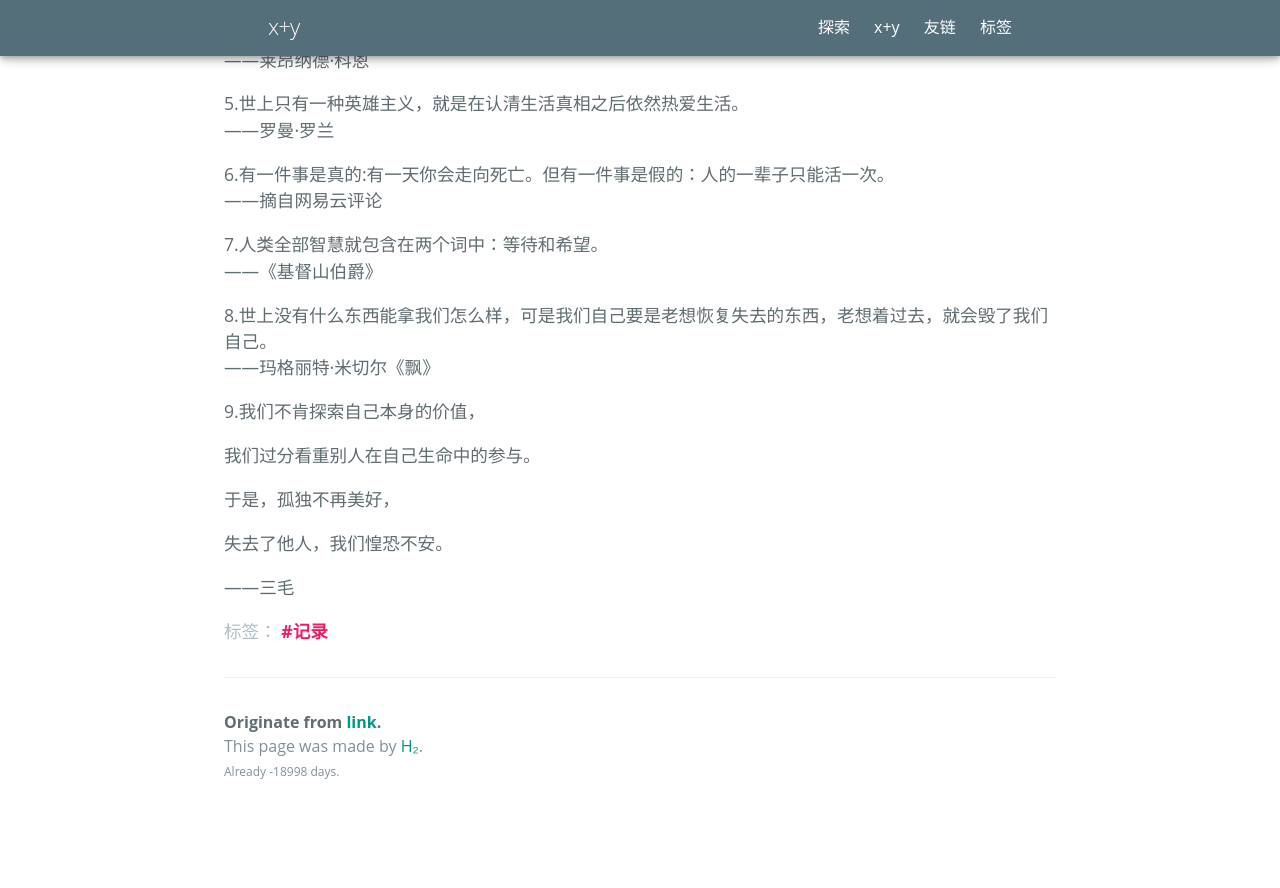
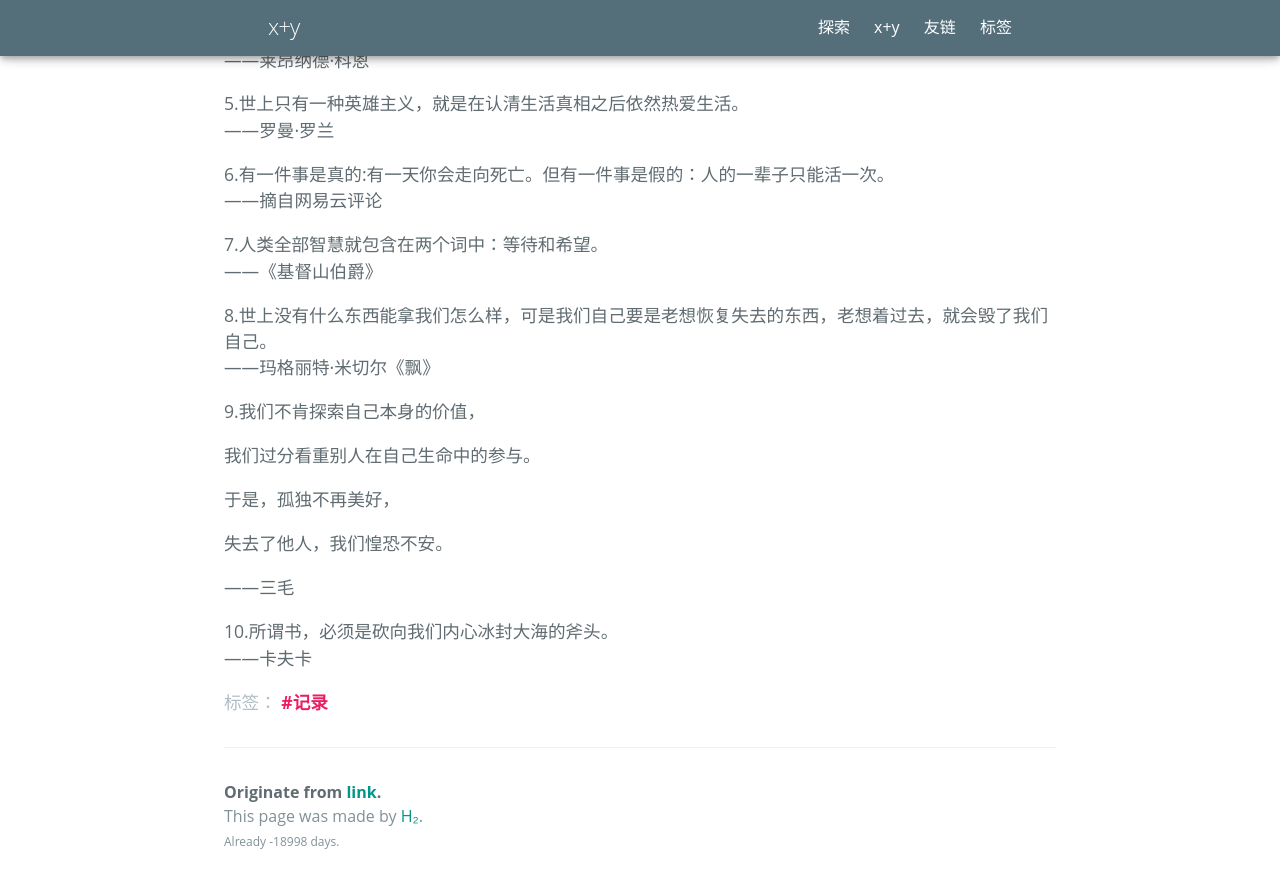
Before and after one commit to xplusy44/xplusy44.github.io, a Jekyll site: the page built from _posts/2022-1-14-Extract1.md, in a window 1280 px wide and 900 px high, scrolled down 829 px. Shown: the top 888 px of the window. Built offline with Jekyll 4.4.1, drawn with Linux system fonts in a browser that asks for light colours; some web fonts are replaced; before the commit the page ends 1659 px from its top, so only the background shows below that.

Commit message:
Update 2022-1-14-Extract1.md

```diff
--- a/_posts/2022-1-14-Extract1.md
+++ b/_posts/2022-1-14-Extract1.md
@@ -31,3 +31,5 @@ tags: 记录
 失去了他人，我们惶恐不安。
 
 ——三毛
+
+10.所谓书，必须是砍向我们内心冰封大海的斧头。 <br/>——卡夫卡
```
